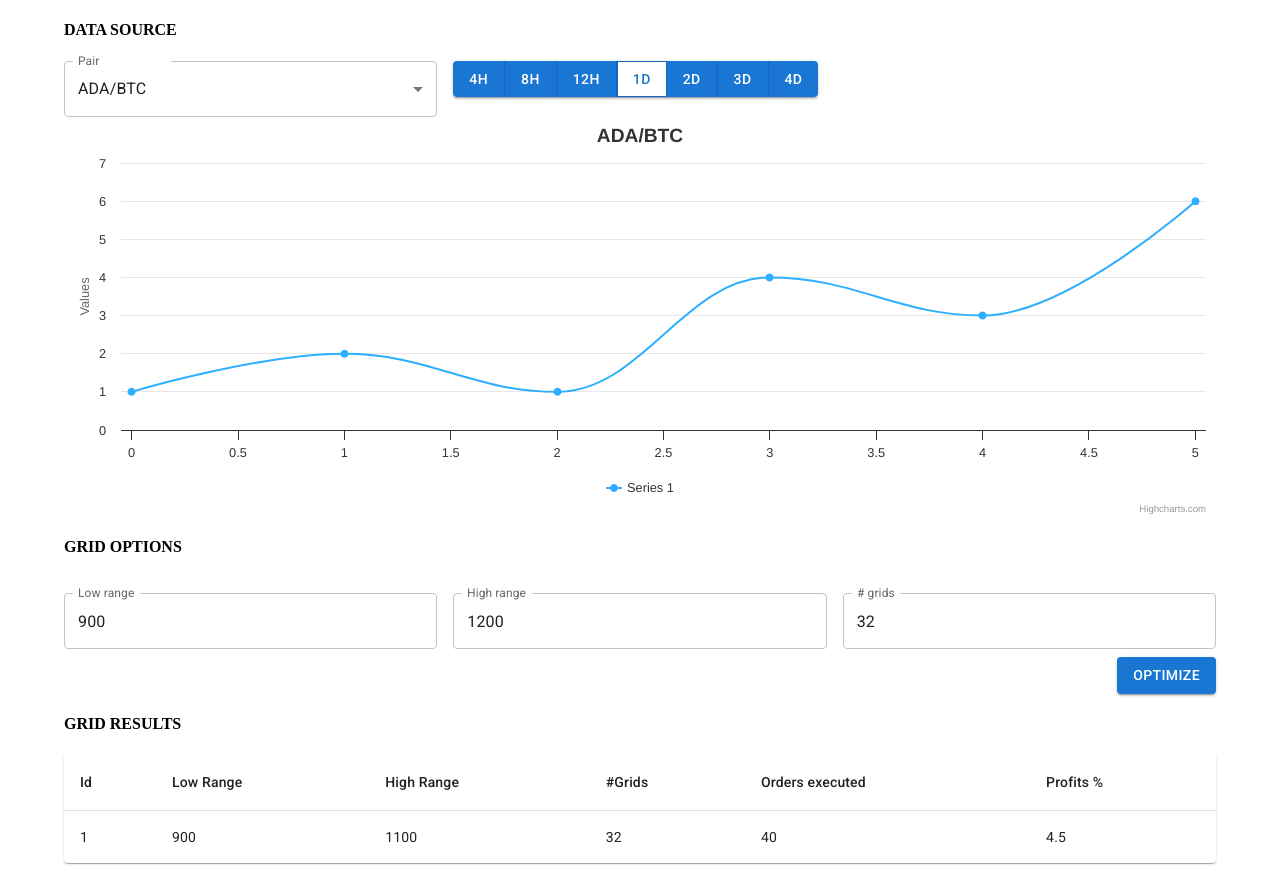
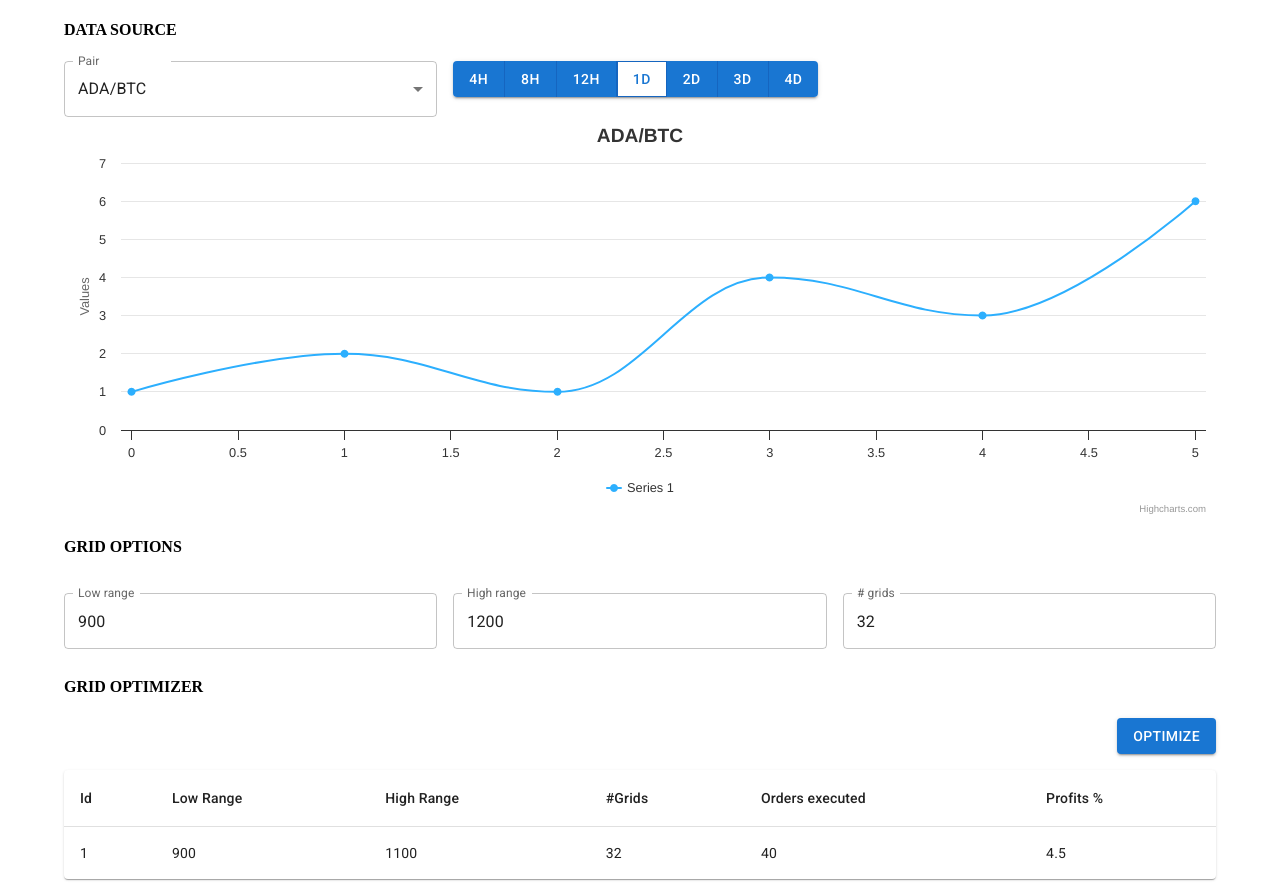
Before and after one commit to realbluehead/GridOptimizer, a React (Vite) app: page / in a window 1280 px wide. Built offline with nearby package versions, Linux system fonts and the light colour scheme.

Commit message:
Added webworker for the optimizer. Refactored the RUN button

```diff
--- a/src/components/GridResults.tsx
+++ b/src/components/GridOptimizer.tsx
@@ -8,10 +8,12 @@ import {
   TableHead,
   TableRow,
   TableBody,
+  Button,
+  Grid,
 } from "@mui/material";
 import { useGridOptions } from "../stores/GridContext";
 
-const GridResults = () => {
+const GridOptimizer = () => {
   const { options } = useGridOptions();
   const rows = [
     {
@@ -23,12 +25,33 @@ const GridResults = () => {
       profits: 4.5,
     },
   ];
+
+  function handleRun() {
+    const optimizer = new Worker(
+      new URL("../services/OptimizerWorker.ts", import.meta.url)
+    );
+    optimizer.onmessage = (event) => {
+      console.log("Message received from worker:", event.data);
+    };
+    optimizer.postMessage({ action: "start", options });
+  }
+
   return (
     <>
       <Container>
         <Box mt={2}>
-          <h4>GRID RESULTS</h4>
+          <h4>GRID OPTIMIZER</h4>
         </Box>
+        <Grid container justifyContent="flex-end">
+          <Button
+            type="button"
+            variant="contained"
+            color="primary"
+            onClick={handleRun}
+          >
+            OPTIMIZE
+          </Button>
+        </Grid>
         <Box mt={2}>
           <TableContainer component={Paper}>
             <Table sx={{ minWidth: 650 }} aria-label="simple table">
@@ -77,4 +100,4 @@ const GridResults = () => {
   );
 };
 
-export default GridResults;
+export default GridOptimizer;
--- a/src/components/GridOptions.tsx
+++ b/src/components/GridOptions.tsx
@@ -16,17 +16,12 @@ const GridOptions = () => {
     setOptions({ ...options, numGrids: options.numGrids + 1 });
   };
 
-  const handleSubmit = (event: React.FormEvent<HTMLFormElement>) => {
-    event.preventDefault();
-    console.log(formData);
-  };
-
   return (
     <>
       <Container>
         <Box mt={2}>
           <h4>GRID OPTIONS</h4>
-          <form onSubmit={handleSubmit}>
+          <form>
             <Grid container spacing={2}>
               <Grid item xs={4}>
                 <TextField
@@ -61,11 +56,6 @@ const GridOptions = () => {
                   margin="normal"
                 />
               </Grid>
-              <Grid container justifyContent="flex-end" xs={12}>
-                <Button type="submit" variant="contained" color="primary">
-                  OPTIMIZE
-                </Button>
-              </Grid>
             </Grid>
           </form>
         </Box>
--- a/src/pages/GridOptimizerPage.tsx
+++ b/src/pages/GridOptimizerPage.tsx
@@ -1,5 +1,5 @@
+import GridOptimizer from "../components/GridOptimizer";
 import GridOptions from "../components/GridOptions";
-import GridResults from "../components/GridResults";
 import GridSource from "../components/GridSource";
 import { GridOptionsContextProvider } from "../stores/GridContext";
 
@@ -10,7 +10,7 @@ const GridOptimizerPage = () => {
         <div>
           <GridSource></GridSource>
           <GridOptions></GridOptions>
-          <GridResults></GridResults>
+          <GridOptimizer></GridOptimizer>
         </div>
       </GridOptionsContextProvider>
     </>
--- /dev/null
+++ b/src/services/OptimizerWorker.ts
@@ -0,0 +1,8 @@
+
+
+onmessage = function (e) {
+    console.log(e);
+  for(let i=0;i<10000000;i++) {
+    if(i%100000==0) {postMessage(i);}
+  }
+};
```
Also changed, not shown: 1 other file (tests, documents, lock files or other folders).
